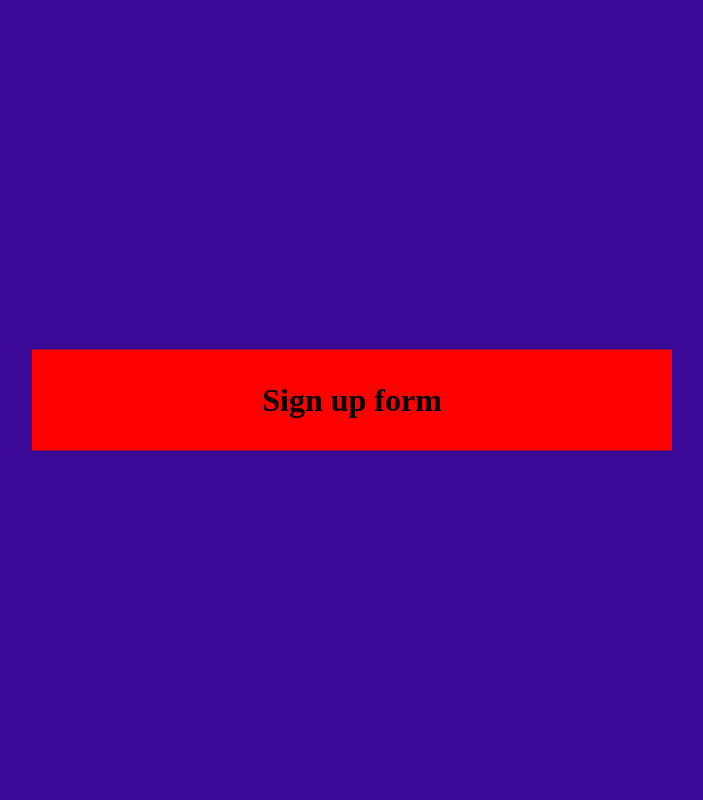
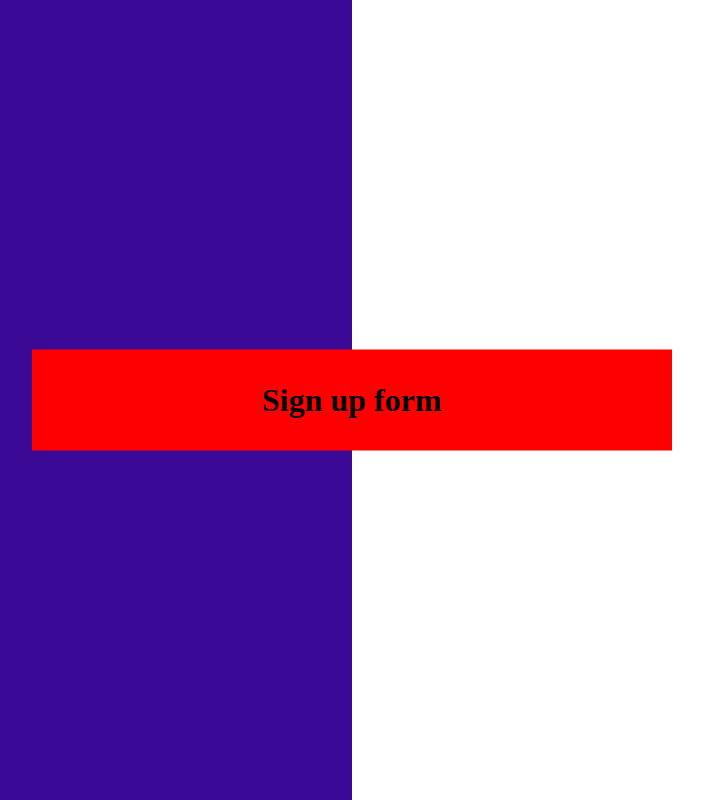
Before and after one commit to adeshina9521/Zahrah, a React (Create React App) app: page / in a window 1280 px wide. Shown: the whole page, without its empty margins (288-991 px from the left). Built offline with nearby package versions, Linux system fonts and the light colour scheme.

Commit message:
first commit

```diff
--- a/src/style.css
+++ b/src/style.css
@@ -7,7 +7,7 @@
 .signup{
     background-color: #3a0996;
     height: 100vh;
-    width: 100vw;
+    width: 50vw;
 }
 .sgn-bg{
     padding: 2em;
```
